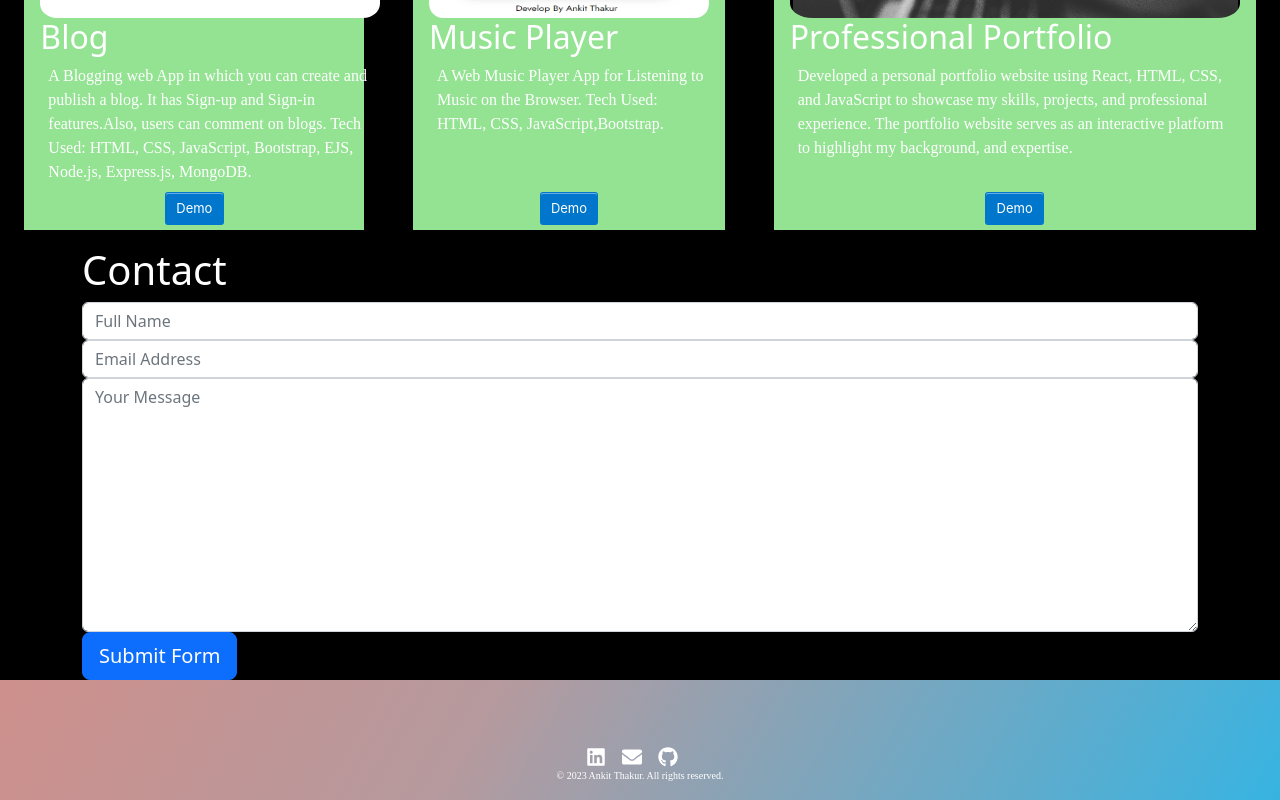
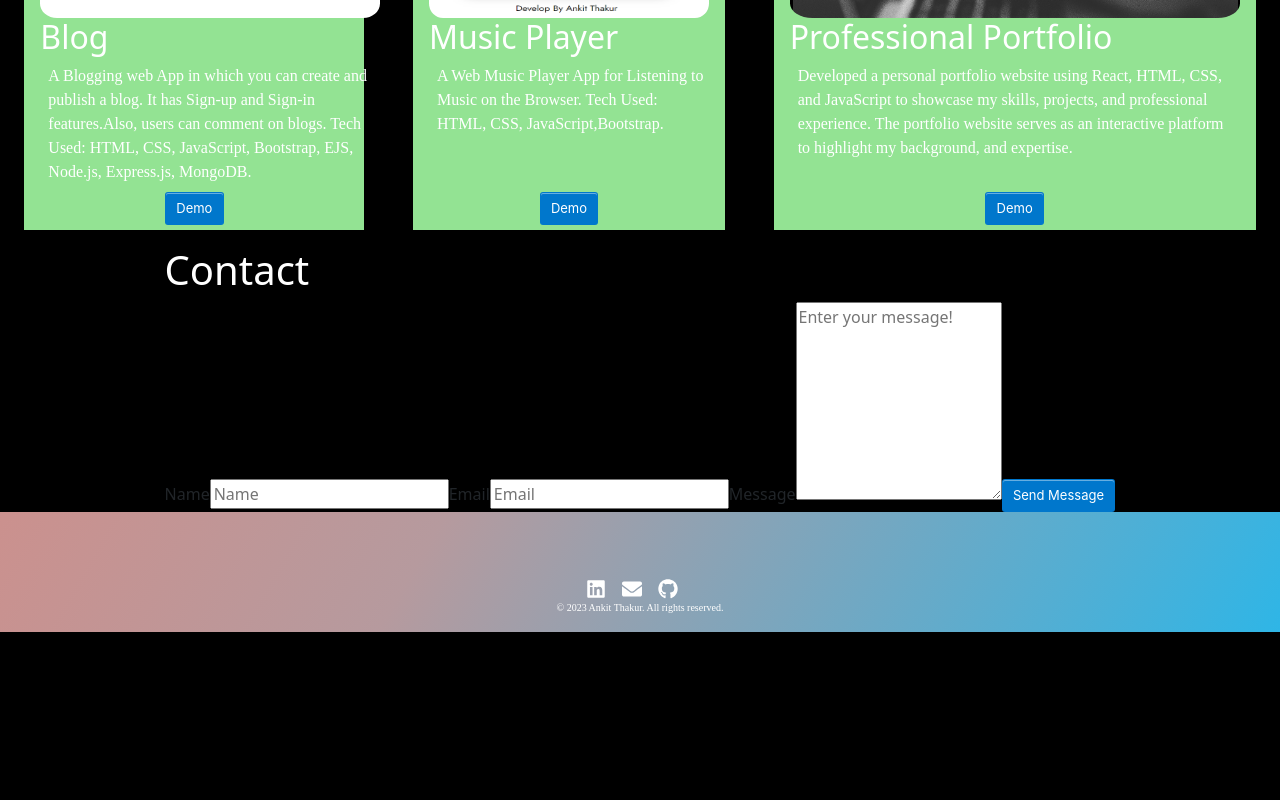
Before and after one commit to Ankitthakur2/Web-Portfolio, a React (Create React App) app: page / in a window 1280 px wide. Shown: the part 2211-3011 px from the top of the page. After the commit the page ends 2843 px from the top, so only its background shows below. Built offline with nearby package versions, Linux system fonts and the light colour scheme; the HTML template or start-up script is replaced by a standard one; a web font is replaced by a local one.

Commit message:
Update Contact.js

```diff
--- a/src/routes/Contact.js
+++ b/src/routes/Contact.js
@@ -3,29 +3,31 @@ import "./contact.css";
 
 const Contact = () => {
   return (
-   <div className="form1">
- <div class="container">
-  <h1>Contact</h1>
-  <form action="https://formsubmit.co/ankit.nita.mca@gmail.com" method="POST">
-    <div class="form-group">
-      <div class="form-row">
-        <div class="col">
-          <input type="text" name="name" class="form-control" placeholder="Full Name" required />
+    <div className="form1">
+      <div className="form-container">
+        <div className="title1">
+          <h1> Contact</h1>
         </div>
-        <div class="col">
-          <input type="email" name="email" class="form-control" placeholder="Email Address" required />
+        <div className="content1">
+          <form method="POST">
+            <label> Name</label>
+            <input type="text" placeholder="Name" required />
+            <label> Email</label>
+            <input type="email" placeholder="Email" required />
+            <label> Message</label>
+            <textarea
+              cols="20"
+              rows="8"
+              placeholder="Enter your message!"
+              required
+            ></textarea>
+            <button type="submit" className="button-7">
+              Send Message
+            </button>
+          </form>
         </div>
       </div>
     </div>
-    <div class="form-group">
-      <textarea placeholder="Your Message" class="form-control" name="message" rows="10" required></textarea>
-    </div>
-    <button type="submit" class="btn btn-lg btn-primary btn-block">Submit Form</button>
-  </form>
-</div>
-
-    </div>
-
   );
 };
 
```
